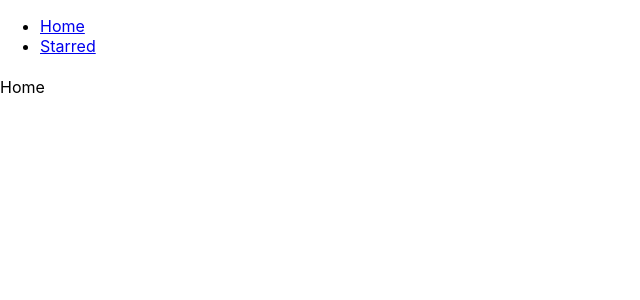
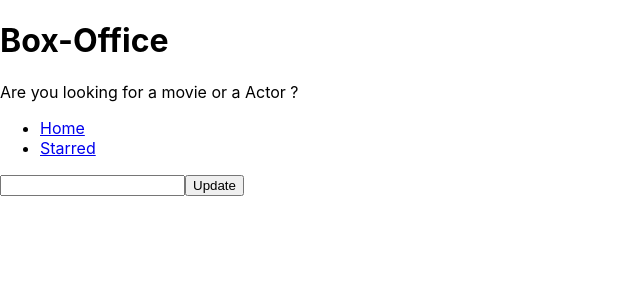
Before and after one commit to Its-kushal/Box-Office-R, a React (Create React App) app: page / in a window 1280 px wide. Shown: the top 300 px of the page, without its empty margins (0-640 px from the left). Built offline with nearby package versions, Linux system fonts and the light colour scheme.

Commit message:
added input

```diff
--- a/src/components/AppTitle.jsx
+++ b/src/components/AppTitle.jsx
@@ -1,6 +1,8 @@
-const AppTitle = ( props ) => {
-
-    const { title, subtitle } = props;
+const AppTitle = props => {
+   const {
+      title = 'Box-Office',
+      subtitle = 'Are you looking for a movie or a Actor ?',
+   } = props;
 
    return (
       <div>
@@ -8,6 +10,6 @@ const AppTitle = ( props ) => {
          <p>{subtitle}</p>
       </div>
    );
-}
+};
 
 export default AppTitle;
--- a/src/components/MainLayout.jsx
+++ b/src/components/MainLayout.jsx
@@ -5,8 +5,8 @@ import AppTitle from "./AppTitle.jsx";
 const MainLayout = () => {
     return (
         <div>
+            <AppTitle />
             <Navs />
-            <AppTitle title="" subtitle=""/>
             <Outlet />
         </div>
     );
--- a/src/pages/Home.jsx
+++ b/src/pages/Home.jsx
@@ -1,7 +1,23 @@
 // import { Link } from "react-router-dom";
+import { useState } from "react";
 
 const Home = () => {
-   return <div>Home</div>;
+
+   const [ inputValue, setInputValue ] = useState('');
+
+   console.log(inputValue);
+
+   const onInputChange = (ev) => {
+      setInputValue(ev.target.value);
+   }
+
+   return <div>
+      <div>{inputValue}</div>
+      <input type="text" onChange={onInputChange} value={inputValue}/>
+      <button type="button" onClick={() => {
+         setInputValue('');
+      }}>Update</button>
+   </div>;
 };
 
 export default Home;
```
Lines whose indentation alone changed are shown as unchanged.
